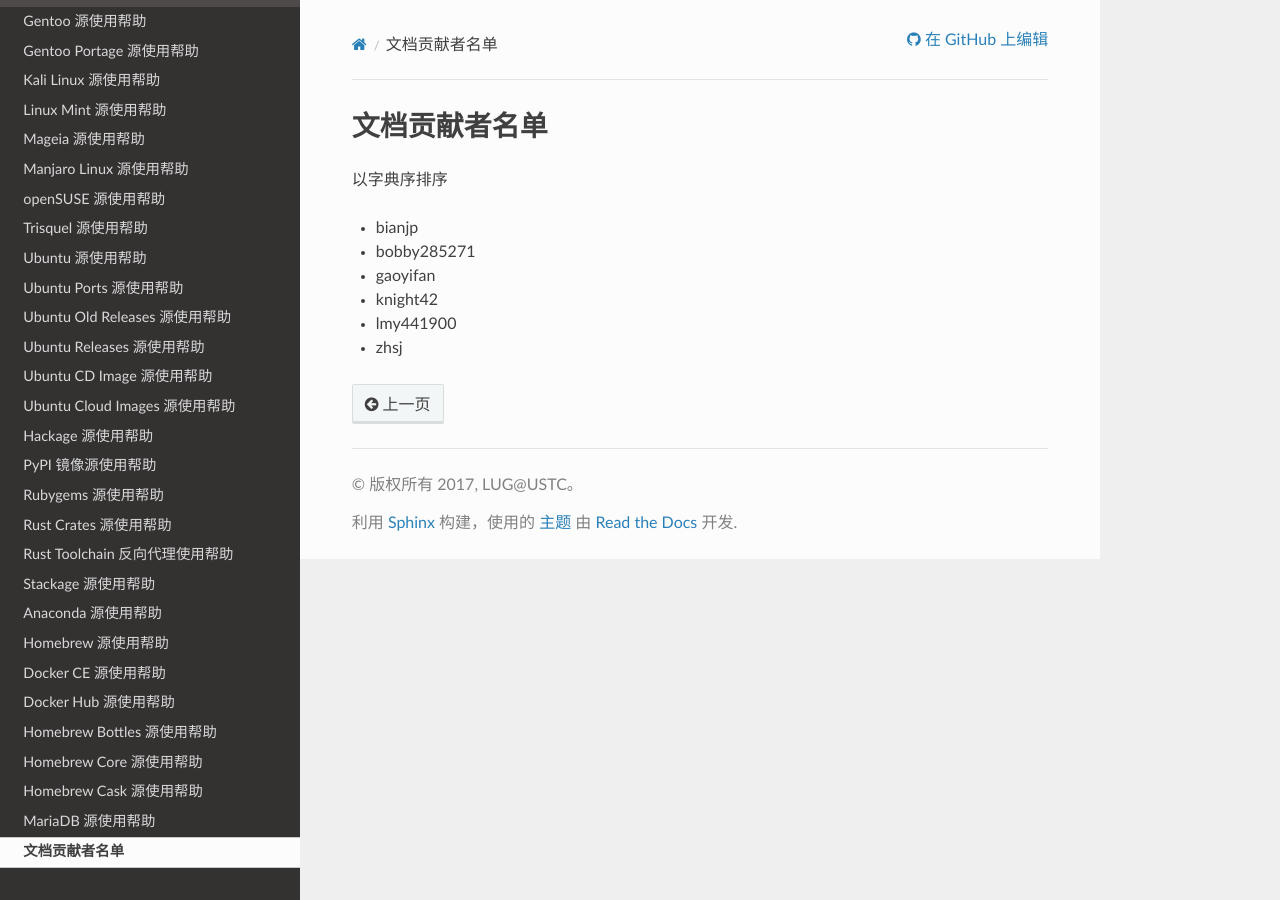
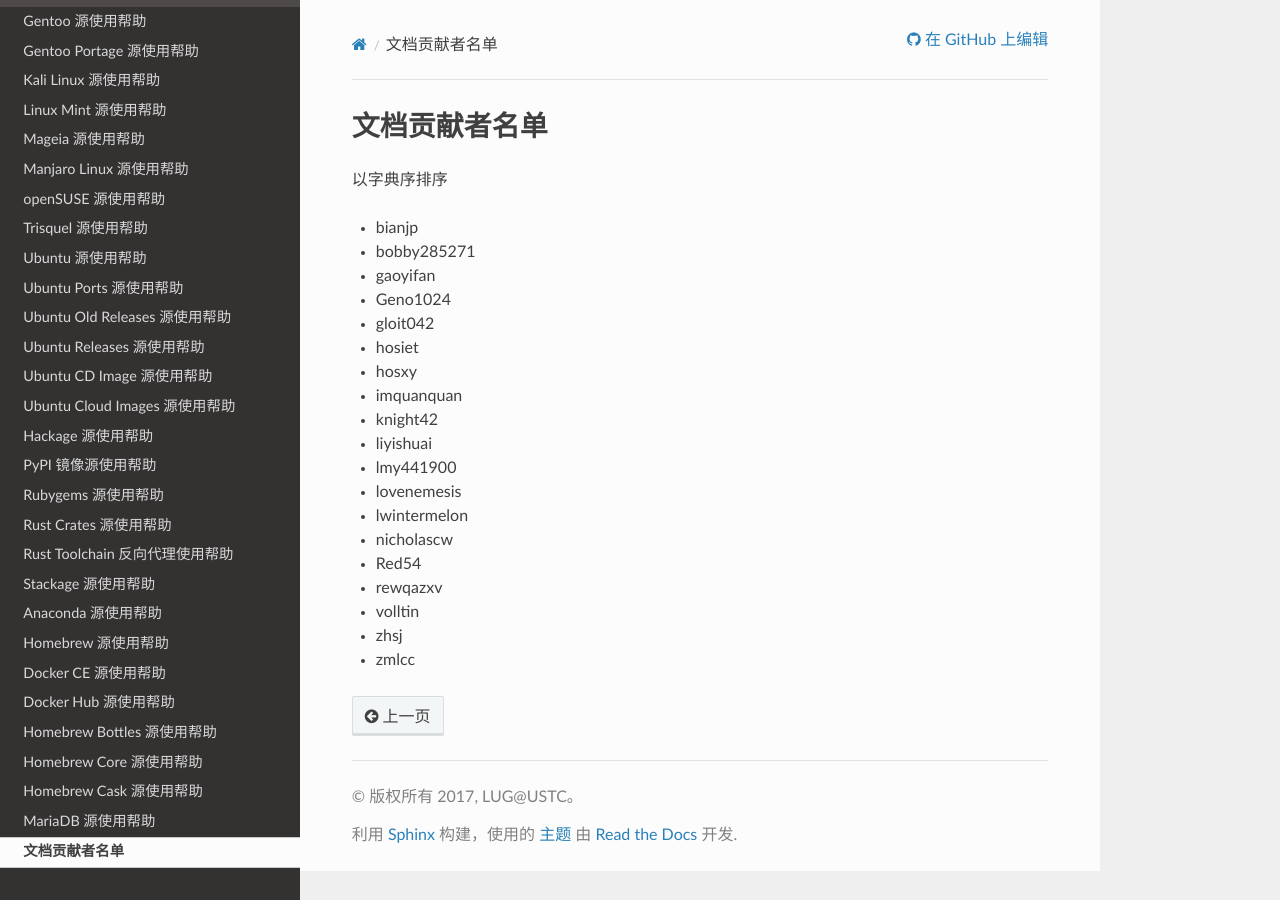
Before and after one commit to ustclug/mirrorhelp, a Sphinx documentation site: the page built from source/contributor.rst, in a window 1280 px wide. Built offline with Sphinx 7.4.7 and the Read the Docs theme 2.0.0, drawn with Linux system fonts in a browser that asks for light colours; pages that are not in the unit, such as notebooks, are missing from menus.

Commit message:
refresh contributors list
https://github.com/ustclug/mirrorhelp/graphs/contributors

Signed-off-by: Shengjing Zhu <i@zhsj.me>

```diff
--- a/source/contributor.rst
+++ b/source/contributor.rst
@@ -7,6 +7,19 @@
 * bianjp
 * bobby285271
 * gaoyifan
+* Geno1024
+* gloit042
+* hosiet
+* hosxy
+* imquanquan
 * knight42
+* liyishuai
 * lmy441900
+* lovenemesis
+* lwintermelon
+* nicholascw
+* Red54
+* rewqazxv
+* volltin
 * zhsj
+* zmlcc
```
